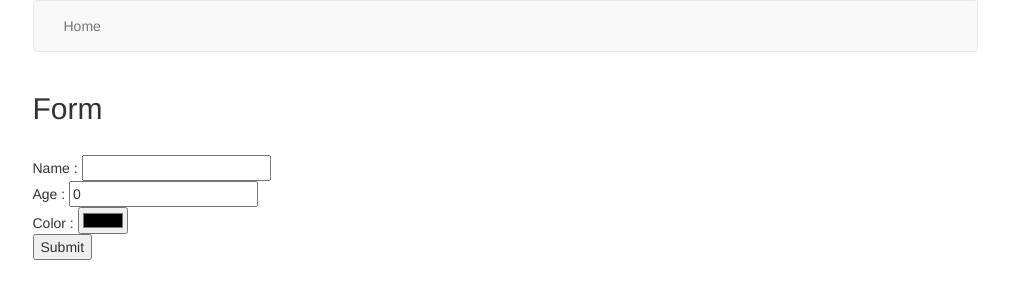
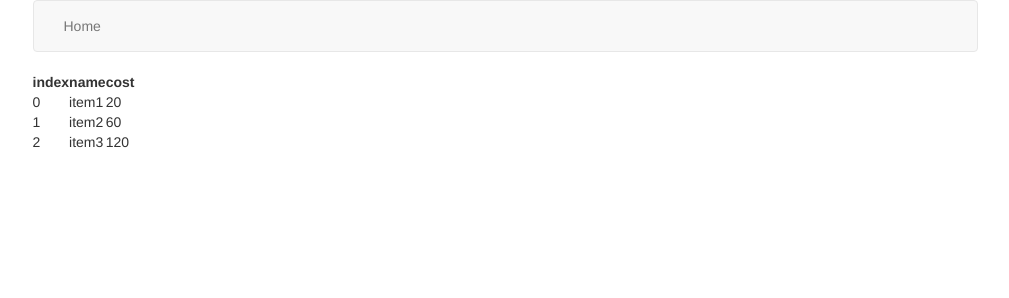
Before and after one commit to techmmr/reactbasic, a React app: page / in a window 1280 px wide. Shown: the top 298 px of the page, without its empty margins (135-1144 px from the left). Built offline with nearby package versions, Linux system fonts and the light colour scheme.

Commit message:
product list v1

```diff
--- a/src/app/components/Data.js
+++ /dev/null
@@ -1,15 +0,0 @@
-import React from 'react';
-
-export class Data extends React.Component {
-  render() {
-    return (
-      <div>
-        <h2>Data</h2> <br/>
-        Name : {this.props.name} <br/>
-        Age : {this.props.age} <br/>
-        Color : {this.props.color} <br/>
-        <button onClick={this.props.onEdit}>Edit</button>
-      </div>
-    );
-  };
-}
--- a/src/app/components/Home.js
+++ b/src/app/components/Home.js
@@ -1,61 +1,30 @@
 import React from 'react';
-import {Data} from './Data';
+import {ProductList} from './ProductList';
 
 export class Home extends React.Component {
   constructor() {
     super();
     this.state = {
-      name: '',
-      age: 0,
-      color: '',
-      status: true
+      items: [
+        {name: 'item1', cost: 20},
+        {name: 'item2', cost: 60},
+        {name: 'item3', cost: 120}
+      ]
     };
   };
-  onNameChange(event) {
-    this.setState({
-      name: event.target.value
-    });
-  };
-
-  onAgeChange(event) {
-    this.setState({
-      age: event.target.value
-    });
-  };
-
-  onColorChange(event) {
-    this.setState({
-      color: event.target.value
-    });
-  };
-
-
-  onSubmit() {
-    this.setState({
-      status : false
-    });
-  }
-
-  onEdit() {
-    this.setState({
-      status : true
-    });
-  }
 
   render() {
-    if (this.state.status)
-      return (
-        <form>
-          <h2>Form</h2> <br/>
-          Name : <input type="text" value={this.state.name} onChange={this.onNameChange.bind(this)}/><br/>
-          Age : <input type="number" value={this.state.age} onChange={this.onAgeChange.bind(this)}/><br/>
-          Color : <input type="color" value={this.state.color} onChange={this.onColorChange.bind(this)}/><br/>
-          <button onClick={this.onSubmit.bind(this)}>Submit</button>
-        </form>
-      );
-    else
-      return (
-        <Data name={this.state.name} age={this.state.age} color={this.state.color} onEdit={this.onEdit.bind(this)} />
-      );
+    return (
+      <table>
+        <thead>
+        <tr>
+          <th>index</th>
+          <th>name</th>
+          <th>cost</th>
+        </tr>
+        </thead>
+        <ProductList items={this.state.items}/>
+      </table>
+    );
   };
 }
--- /dev/null
+++ b/src/app/components/ListItem.js
@@ -0,0 +1,11 @@
+import React from 'react';
+
+export const ListItem = (props) => {
+  return (
+    <tr>
+      <td>{props.index}</td>
+      <td>{props.data.name}</td>
+      <td>{props.data.cost}</td>
+    </tr>
+  );
+};
--- /dev/null
+++ b/src/app/components/ProductList.js
@@ -0,0 +1,15 @@
+import React from 'react';
+import {ListItem} from './ListItem';
+
+export class ProductList extends React.Component {
+  render() {
+    const listItems = this.props.items.map((item, index) =>
+      <ListItem  key={index} index={index} data={item} paginate={this.props.paginate}/>
+    );
+    return (
+      <tbody>
+      {listItems}
+      </tbody>
+    );
+  };
+}
```
Also changed, not shown: src/index.html (+5 -5 lines).
